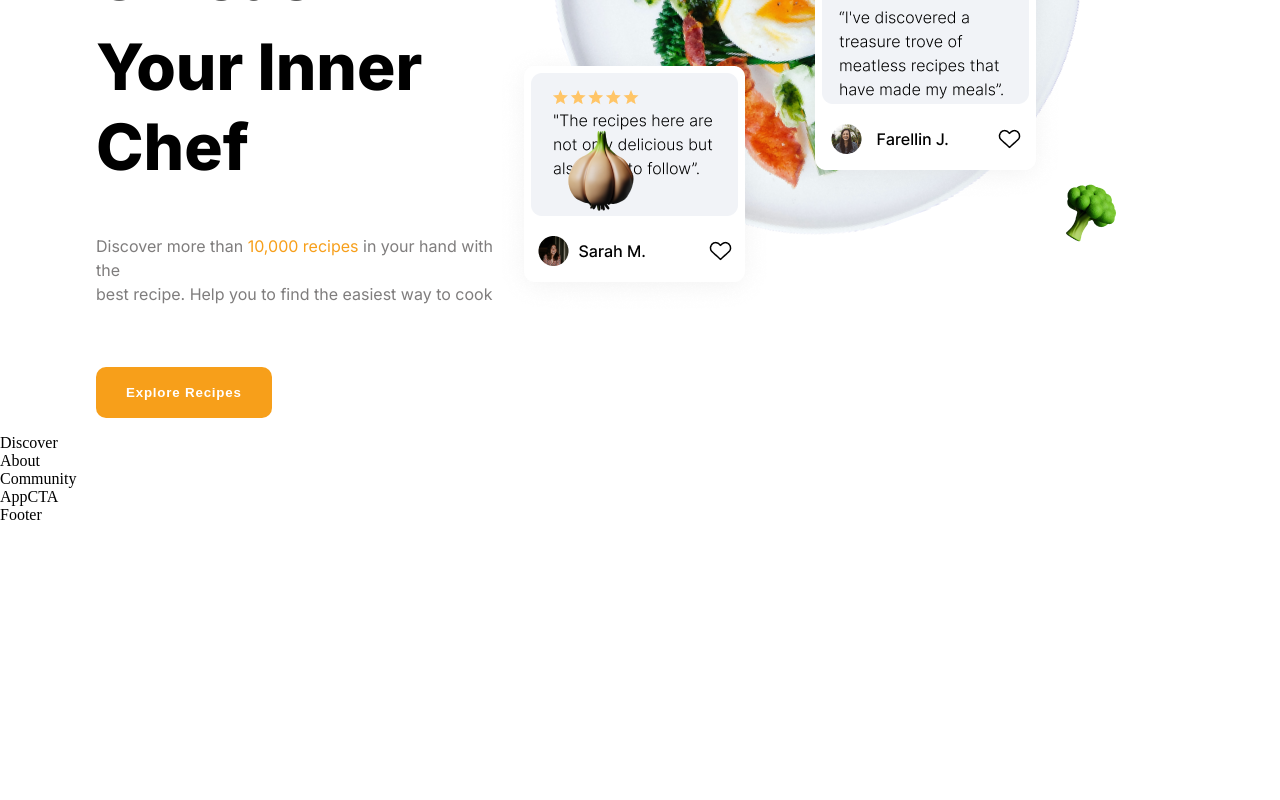
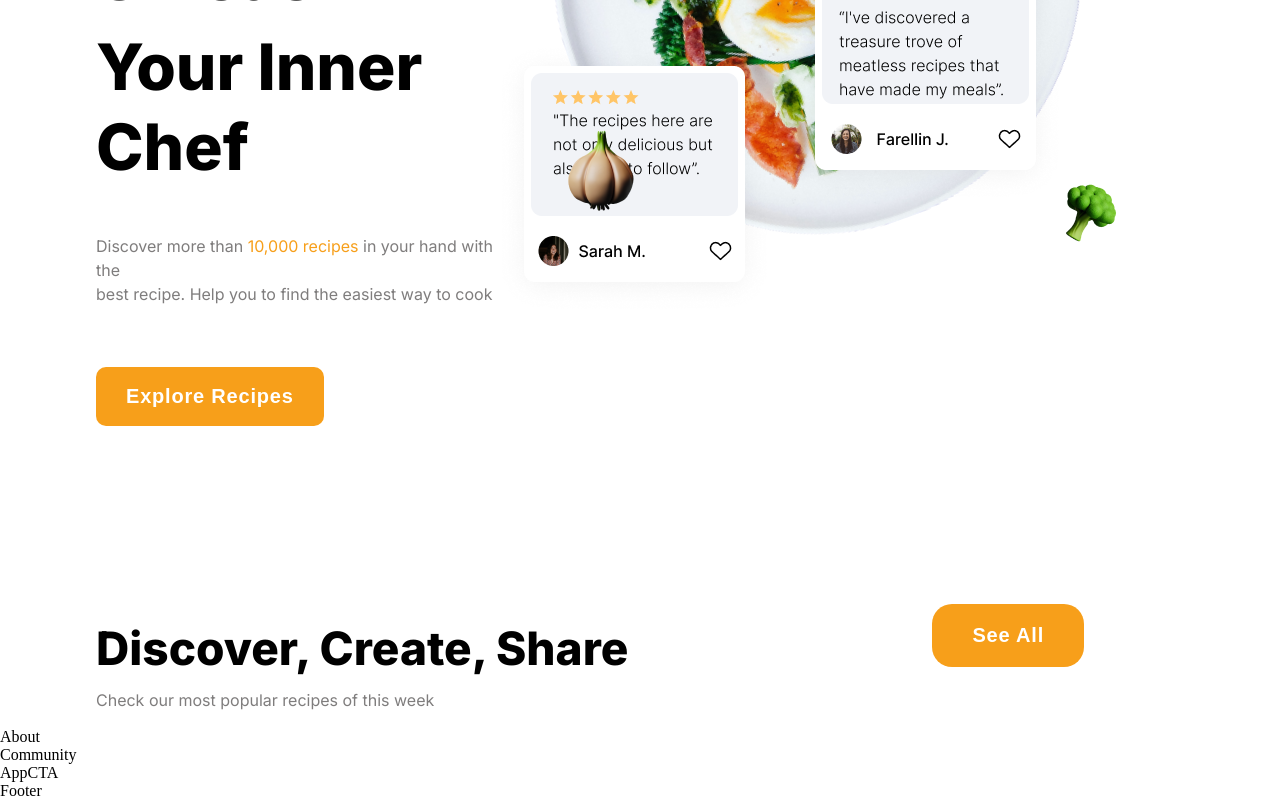
Before and after one commit to Chloedj/react-recipe-app, a React (Create React App) app in the folder recipe-app/: page / in a window 1280 px wide. Shown: the part 456-1256 px from the top of the page. Before the commit the page ends 980 px from the top, so only its background shows below. Built offline with nearby package versions, Linux system fonts and the light colour scheme.

Commit message:
Styled into to discovery section

```diff
--- a/recipe-app/src/containers/discover/discover.css
+++ b/recipe-app/src/containers/discover/discover.css
@@ -0,0 +1,45 @@
+.recipe__discover-title {
+    display: flex;
+    margin-top: 100px;
+}
+
+.recipe__discover-title-content {
+    flex: 1;
+}
+
+.recipe__discover-title-content h2 {
+    font-family: var(--font-family);
+        font-weight: 800;
+        font-size: 46px;
+        line-height: 80px;
+        letter-spacing: 0em;
+        padding-top: 50px;
+}
+
+.recipe__discover-title-content p {
+    font-family: var(--font-family);
+        font-weight: 400;
+        font-size: 16px;
+        line-height: 24px;
+        color: #7F7d7D;
+        margin-top: 0px
+}
+.recipe__discover-title-button {
+    display: flex;
+        justify-content: flex-end;
+        align-items: center;
+
+    }
+
+button {
+    border-radius: 20px;
+        color: white;
+        font-weight: 650;
+        background-color: var(--color-secondary);
+        border: none;
+        padding: 20px 40px;
+        letter-spacing: .8px;
+        font-size: 20px;
+        margin-right: 100px;
+
+}
--- a/recipe-app/src/containers/discover/discover.js
+++ b/recipe-app/src/containers/discover/discover.js
@@ -3,8 +3,14 @@ import './discover.css'
 
 const Discover = () => {
   return (
-    <div>
-      Discover
+    <div className='recipe__discover-title section__padding'>
+      <div className='recipe__discover-title-content'>
+      <h2>Discover, Create, Share</h2>
+      <p>Check our most popular recipes of this week</p>
+      </div>
+      <div className='recipe__discover-title-button'>
+        <button type='button'>See All</button>
+      </div>
     </div>
   )
 }
```
